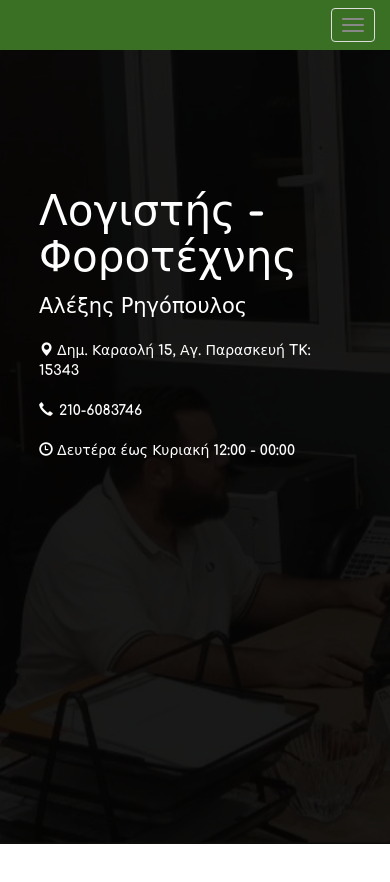
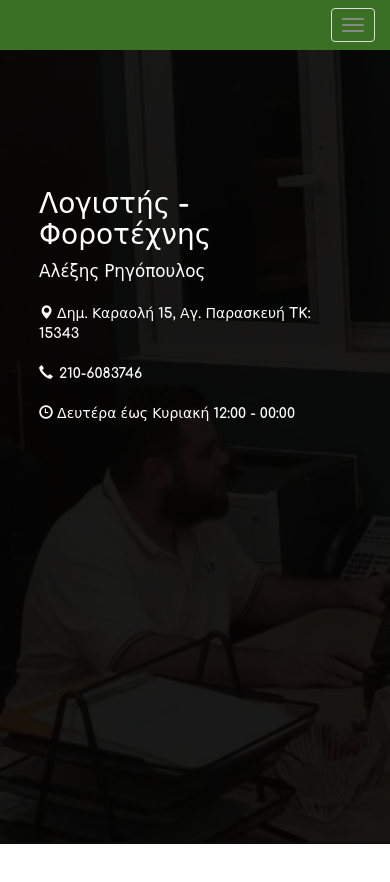
Before and after one commit to xargr/rigopoulos, a plain HTML site: page index.html in a window 390 px wide. Shown: the top 882 px of the page. Drawn offline with nearby package versions, Linux system fonts and the light colour scheme.

Commit message:
skeleton html page

```diff
--- a/css/style.css
+++ b/css/style.css
@@ -78,7 +78,7 @@ header{
     width: 20px;
 }
 
-.name {
+#info span {
     font-size: 1.5em;
 }
 
@@ -96,4 +96,12 @@ header{
 
     }
 
+    #info h1 {
+        font-size: 2em;
+    }
+
+    #info span {
+        font-size: 1.2em;
+    }
+
 }
--- a/index.html
+++ b/index.html
@@ -40,7 +40,7 @@
 <div id="info">
 	<h1>Λογιστής - Φοροτέχνης</h1>
 
-	<span class="name">Αλέξης Ρηγόπουλος</span> <br><br>
+	<span>Αλέξης Ρηγόπουλος</span> <br><br>
 
 	<a href="https://goo.gl/maps/8eL8p57DWS82" target="_blank"><i class="glyphicon glyphicon-map-marker icon-logo" aria-hidden="true"></i>&nbsp;Δημ. Καραολή 15, Αγ. Παρασκευή TK: 15343</a> <br><br>
 
```
